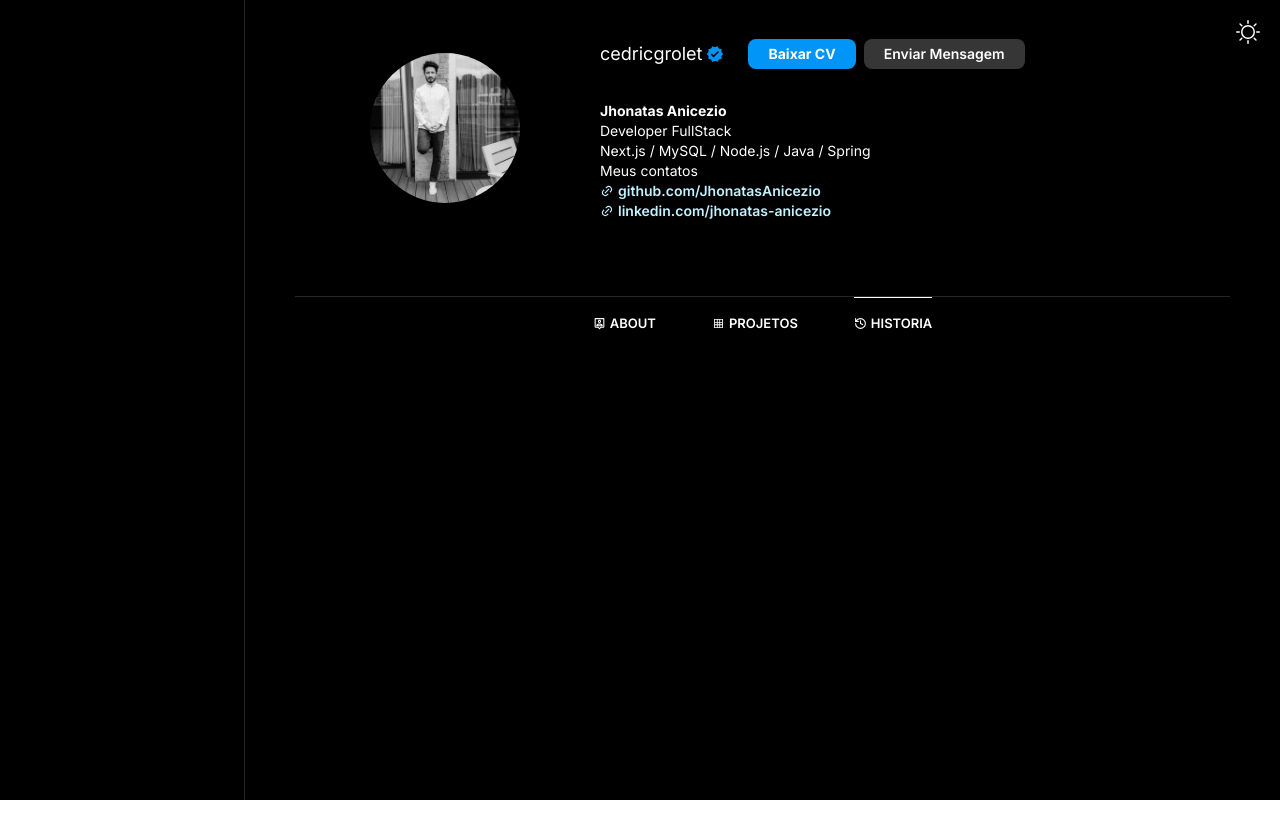
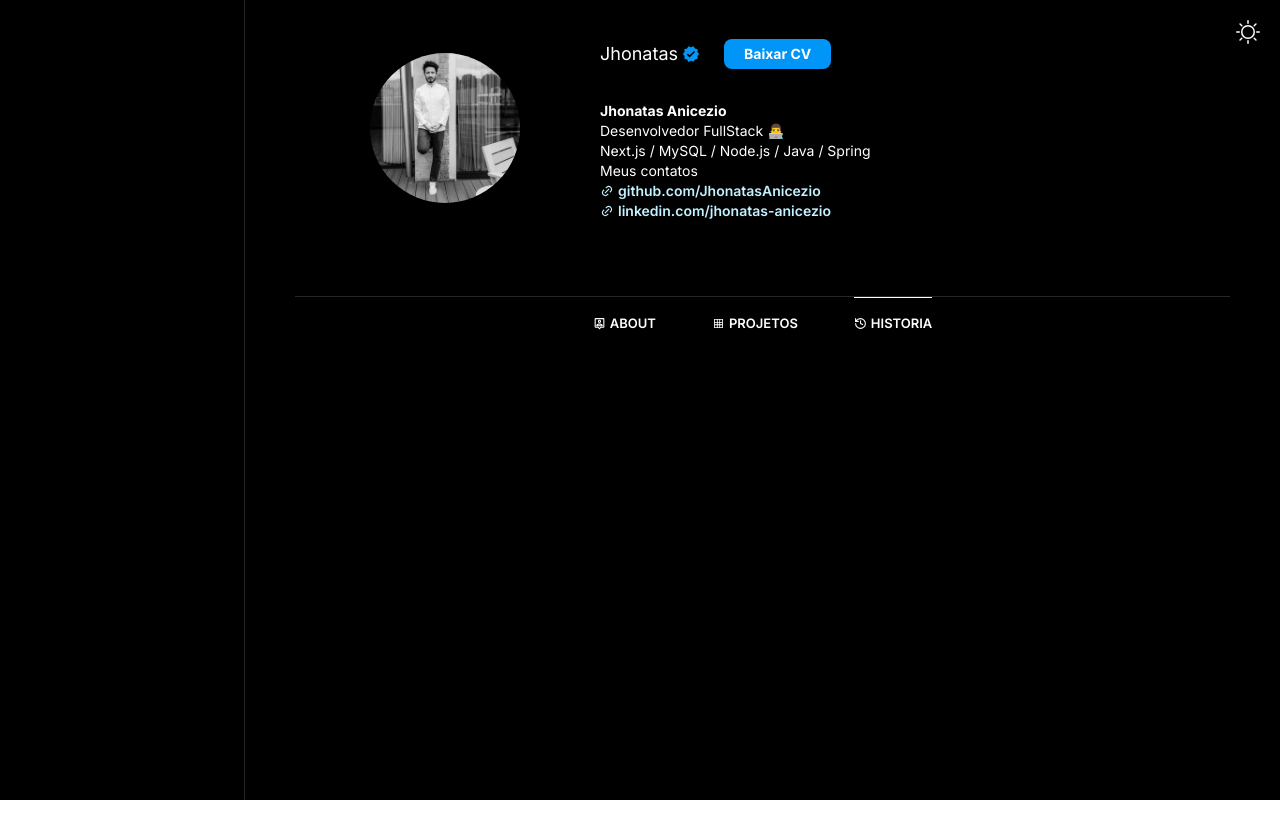
Before and after one commit to JhonatasAnicezio/portifolio, a Next.js app: page /jhonatas/history in a window 1280 px wide. Shown: the top 838 px of the page. Built offline with nearby package versions, Linux system fonts and the light colour scheme.

Commit message:
refactor: alter name in title

```diff
--- a/src/app/jhonatas/components/header/index.tsx
+++ b/src/app/jhonatas/components/header/index.tsx
@@ -22,7 +22,7 @@ export default function Header() {
                 {/* header info profile */}
                 <div className="flex gap-2 items-center">
                     <h1 className="flex items-center justify-center text-lg gap-1 pr-4">
-                        cedricgrolet
+                        Jhonatas
                         <span className="text-[#0095F6]"><MdVerified /></span>
                     </h1>
 
@@ -33,15 +33,15 @@ export default function Header() {
                     >
                         Baixar CV
                     </Link>
-                    <button className={`text-sm rounded-lg font-semibold px-5 py-[5px] ${isDark? "bg-[#363636]" : "bg-[#EFEFEF]"}`}>
+                    {/* <button className={`text-sm rounded-lg font-semibold px-5 py-[5px] ${isDark? "bg-[#363636]" : "bg-[#EFEFEF]"}`}>
                         Enviar Mensagem
-                    </button>
+                    </button> */}
                 </div>
 
                 {/* info profile tag and info */}
                 <div className="flex flex-col text-sm">
                     <h2 className="font-bold">Jhonatas Anicezio</h2>
-                    <p>Developer FullStack</p>
+                    <p>Desenvolvedor FullStack 👨‍💻</p>
                     <p>Next.js / MySQL / Node.js / Java / Spring</p>
                     <p>Meus contatos</p>
                     <p className={`${isDark? "text-[#C3F1FF]" : "text-[#00376b]"}`}>
```
